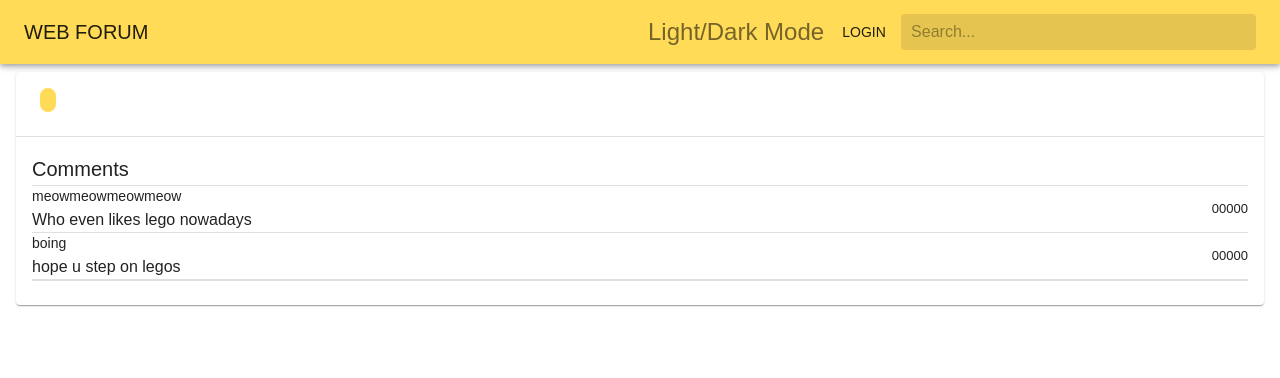
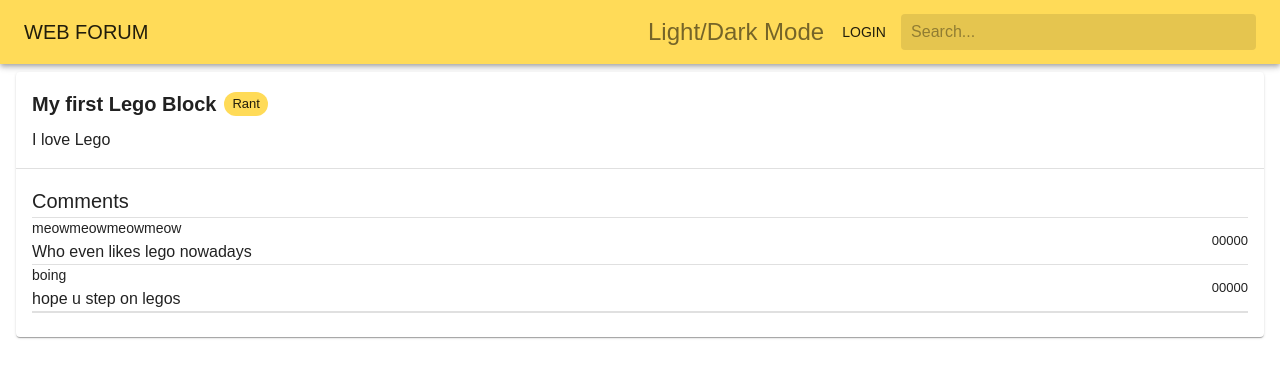
Before and after one commit to jolenetan1234/cvwo-web-forum, a React (Vite) app in the folder frontend/: page /post/1 in a window 1280 px wide. Shown: the top 378 px of the page. Built offline with nearby package versions, Linux system fonts and the light colour scheme.

Commit message:
implement useFetch() hook

```diff
--- a/frontend/src/api/comment-api.ts
+++ b/frontend/src/api/comment-api.ts
@@ -43,7 +43,7 @@ export const getCommentsByPostId = (postId: number): Comment[] => {
  * @param {number} commentId - ID of the Comment.
  * @returns {Comment} The Comment with ID == `commentID`.
  */
-export const getCommentById = (commentId: number): Comment[] => {
+export const getCommentById = (commentId: number): Comment => {
     // TODO: replace with API call
     const comment = COMMENTS.find(c => c.id === commentId);
 
@@ -51,6 +51,6 @@ export const getCommentById = (commentId: number): Comment[] => {
     if (!comment) {
         throw new NotFoundError("Comment");
     } else {
-        return [comment];
+        return comment;
     }
 }
--- a/frontend/src/api/post-api.ts
+++ b/frontend/src/api/post-api.ts
@@ -35,7 +35,7 @@ export const getAllPosts = (): Post[] => {
  * @param {number} postId - ID of the Post.
  * @returns {Post} - The Post with ID == `postID`.
  */
-export const getPostById = (postId: number): Post[] => {
+export const getPostById = (postId: number): Post => {
     // Responsibility of error handling should fall on the caller.
     const post = posts.find(p => p.id === postId);
 
@@ -43,6 +43,6 @@ export const getPostById = (postId: number): Post[] => {
     if (!post) {
         throw new NotFoundError("Post");
     } else {
-        return [post];
+        return post;
     }
 }
--- /dev/null
+++ b/frontend/src/common/components/Loading.tsx
@@ -0,0 +1,3 @@
+export default function Loading(): JSX.Element {
+    return <>Loading...</>
+}
--- a/frontend/src/common/components/Navbar.tsx
+++ b/frontend/src/common/components/Navbar.tsx
@@ -2,7 +2,7 @@ import { AppBar, Box, Button, Stack, styled, Toolbar, alpha, InputBase, Typograp
 import SearchIcon from "@mui/icons-material/Search";
 
 // hooks
-import useToggle from "../hooks/useToggle";
+import useToggle from "../hooks/useToggle.ts";
 
 /**
  * Can use MUI's style() utility,
--- a/frontend/src/common/hooks/useFetch.tsx
+++ b/frontend/src/common/hooks/useFetch.ts
@@ -5,16 +5,16 @@ import { getAllPosts, getPostById } from "../../api/post-api";
 import { getCommentsByPostId, getCommentById } from "../../api/comment-api";
 
 function useFetch<T>(url: string): {
-    data: T[],
+    data: T,
     error: Error | null,
     loading: boolean,
 } {
     // set `data` as an array
-    const [data, setData] = useState<T[]>([]);
+    const [data, setData] = useState<T | null>(null);
     // set `error` as an object
     const [error, setError] = useState<Error | null>(null);
     // set `loading` as a boolean
-    const [loading, setLoading] = useState(false);
+    const [loading, setLoading] = useState(true);
 
     // useEffect so data is refetched whenever the API URL changes.
     useEffect(() => {
@@ -24,22 +24,22 @@ function useFetch<T>(url: string): {
             return parseInt(matches[1]);
         }
 
+        const fetchData = async () => {
 
-        const fetchData = async () => {
             // TODO: replace with the appropriate `axios.get()` call.
             // For now, it's hardcoded.
             if (url === '/api/posts') {
                 try {
                     const res = getAllPosts();
-                    setData(res as T[]);
+                    setData(res as T);
                 } catch (err) {
                     setError(err as Error);
                 }
-            } else if (url === '/api/posts/:postId') {
+            } else if (url.includes('/api/posts')) {
                 try {
                     const id = getIdFromParams(url);
                     const res = getPostById(id);
-                    setData(res as T[]);
+                    setData(res as T);
                 } catch (err) {
                     setError(err as Error);
                 }
@@ -47,7 +47,7 @@ function useFetch<T>(url: string): {
                 try {
                     const id = getIdFromParams(url);
                     const res = getCommentsByPostId(id);
-                    setData(res as T[]);
+                    setData(res as T);
                 } catch (err) {
                     setError(err as Error);
                 }
@@ -55,15 +55,18 @@ function useFetch<T>(url: string): {
                 try {
                     const id = getIdFromParams(url);
                     const res = getCommentById(id);
-                    setData(res as T[]);
+                    setData(res as T);
                 } catch (err) {
                     setError(err as Error);
                 }
             }
+
+            setLoading(false);
+
         }
 
         fetchData();
-    }, [url]);
+    }, [url, loading]);
 
 
     return {
--- a/frontend/src/features/crud/crud-components.tsx
+++ b/frontend/src/features/crud/crud-components.tsx
@@ -4,26 +4,78 @@ import NotFoundError from "../../common/errors/NotFoundError";
 import CommentSection from "../comment/comment-components";
 import ErrorMessage from "../../common/components/ErrorMessage";
 
+// types
+import Post from "../../types/Post";
+
 // API calls
 import { getPostById } from "../../api/post-api";
+
+// hooks
+import useFetch from "../../common/hooks/useFetch.ts";
 
 // contains Card, and all the id-related stuff for one user only.
 export default function PostDetails(): JSX.Element {
     const params = useParams<{ id : string }>();
     const postId = params.id;
+    const { data, error, loading } = useFetch<Post>(`/api/posts/${postId}`);
 
+    const post = data;
+
+    if (error == null) {
+        // Return post details.
+        return (
+            <Card sx={{ mt: 1, ml: 2, mr: 2 }}>
+                {/* Post Title */}
+                <CardHeader
+                title={
+                    <Stack direction="row" alignItems="center">
+
+                        <Typography variant="h6" sx={{ fontWeight: "bold" }}>
+                            {post?.title}
+                        </Typography>
+
+                        <Chip
+                            label={post?.category}
+                            size="small"
+                            color="primary"
+                            sx={{ ml: 1 }} // Add some margin to the left
+                        />
+                    </Stack>
+                }
+                />
+
+                {/* Post Content */}
+                <CardContent sx={{ mt: -3 }}>
+                    <Typography>
+                        {post?.content}
+                    </Typography>
+                </CardContent>
+
+                <Divider />
+                {/* Comment Section */}
+                <CardContent>
+                    <CommentSection postId={parseInt(postId)}/>
+                </CardContent>
+            </Card>
+        );
+    } else {
+        return <ErrorMessage message={error.message}/>;
+    };
+}
+/*
     // Handle case where postId is undefined
     if (!postId) {
         return <ErrorMessage message="undefined postID in params"/>;
     }
 
     try {
-        const post = getPostById(parseInt(postId));
+        const post = getPostById(parseInt(postId))[0];
 
         // Return post details.
         return (
             <Card sx={{ mt: 1, ml: 2, mr: 2 }}>
-                {/* Post Title */}
+                {/* Post Title */ /*}
+                /*
                 <CardHeader
                 title={
                     <Stack direction="row" alignItems="center">
@@ -42,7 +94,8 @@ export default function PostDetails(): JSX.Element {
                 }
                 />
 
-                {/* Post Content */}
+                {/* Post Content */ /*}
+                /*
                 <CardContent sx={{ mt: -3 }}>
                     <Typography>
                         {post.content}
@@ -50,7 +103,7 @@ export default function PostDetails(): JSX.Element {
                 </CardContent>
 
                 <Divider />
-                {/* Comment Section */}
+                {/* Comment Section */ /*}
                 <CardContent>
                     <CommentSection postId={parseInt(postId)}/>
                 </CardContent>
@@ -69,3 +122,4 @@ export default function PostDetails(): JSX.Element {
         return <ErrorMessage message={message}/>
     }
 }
+    */
--- a/frontend/src/features/feed/feed-components.tsx
+++ b/frontend/src/features/feed/feed-components.tsx
@@ -1,5 +1,11 @@
 import { Box, Card, CardContent, CardHeader, Chip, Link, Stack, Typography } from "@mui/material";
 import Post from "../../types/Post";
+
+// hooks
+import useFetch from "../../common/hooks/useFetch.ts";
+import Loading from "../../common/components/Loading";
+import ErrorMessage from "../../common/components/ErrorMessage";
+import { useEffect } from "react";
 
 /**
  * A subheader containing the options for categories.
@@ -94,12 +100,22 @@ function RightBar(): JSX.Element {
  * @param {Post[]} props.posts - Array of Post to be displayed.
  * @returns {JSX.Element} A component that displays the Feed.
  */
-export default function Feed({ posts }: { posts: Post[] }): JSX.Element {
+export default function Feed(): JSX.Element {
+    // API calls
+    // const posts = getAllPosts();
+    const { data, error, loading } = useFetch<Post[]>('/api/posts');
+
+    if (loading) {
+        return <Loading />
+    } else if (error) {
+        return <ErrorMessage message={error.toString()} />;
+    }
+
     return (
         <Stack>
             <CategoryHeader />
             <Stack direction="row" justifyContent="space-between">
-                <Posts posts={posts}/>
+                <Posts posts={data}/>
                 <RightBar />
             </Stack>
         </Stack>
--- a/frontend/src/pages/HomePage.tsx
+++ b/frontend/src/pages/HomePage.tsx
@@ -1,14 +1,11 @@
 import { Box } from "@mui/material";
 import Feed from "../features/feed/feed-components";
-
-// API calls
-import { getAllPosts } from "../api/post-api";
 
 export default function HomePage(): JSX.Element {
     return (
         <Box>
             {/* Stack is basically a flexbox */}
-            <Feed posts={getAllPosts()}/>
+            <Feed/>
         </Box>
    )
 }
```
Also changed, not shown: frontend/src/api/ApiClient.ts (added, +18 -0 lines), frontend/src/api/ForumPostClient.ts (added, +24 -0 lines), frontend/src/common/hooks/useToggle.ts (renamed from frontend/src/common/hooks/useToggle.tsx).
